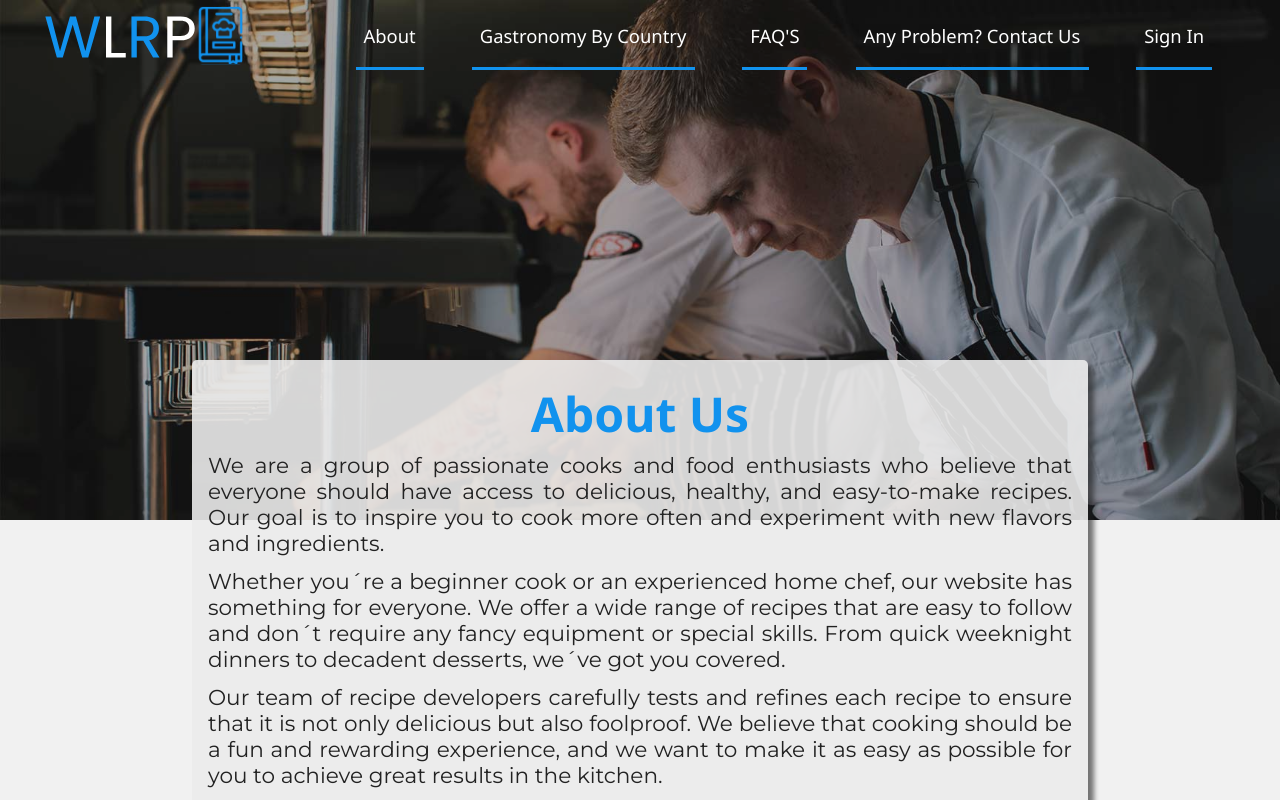
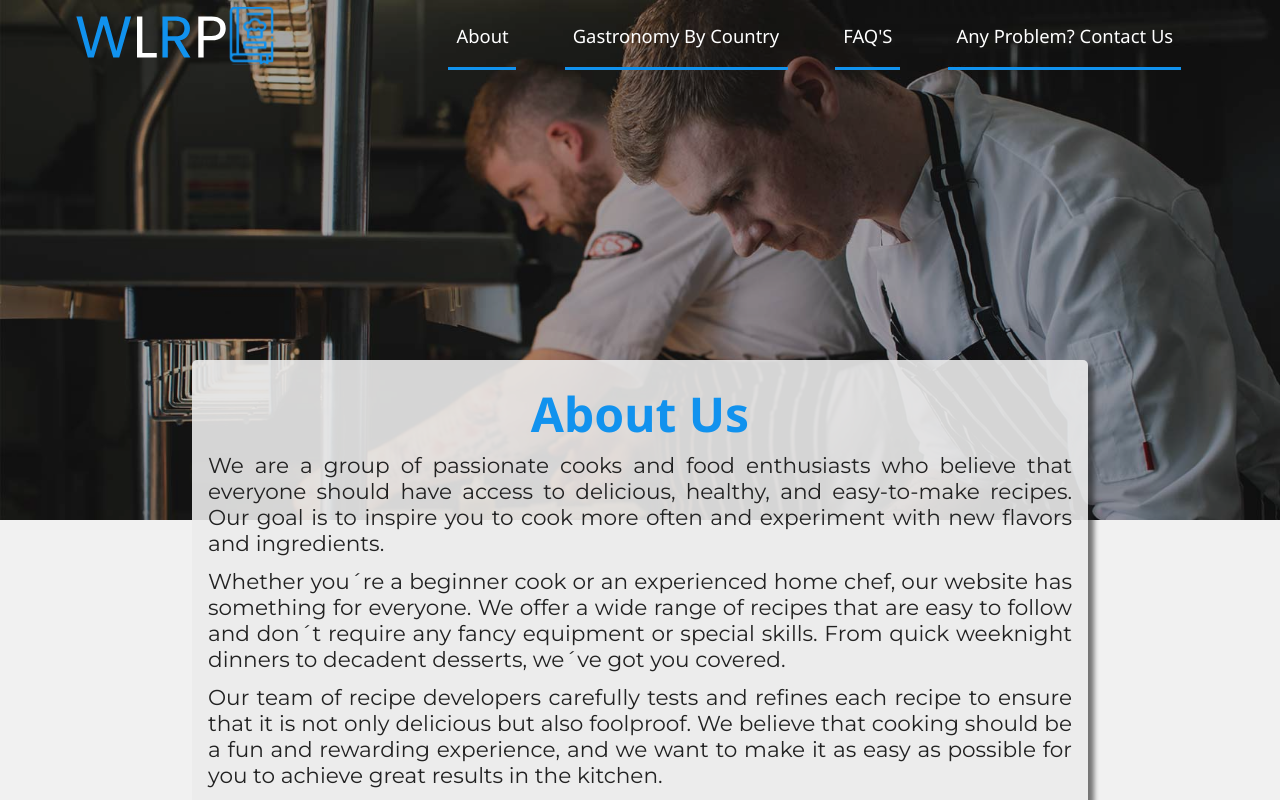
Before and after one commit to JuanWebDeveloper/WLRP, a Next.js app: page /about in a window 1280 px wide. Shown: the top 800 px of the page. Built offline with nearby package versions, Linux system fonts and the light colour scheme.

Commit message:
[FEAT] Adaptation of navigation to switch routes without the need to reload the page

```diff
--- a/views/components/shared/Navbar.tsx
+++ b/views/components/shared/Navbar.tsx
@@ -55,16 +55,13 @@ export const Navbar = () => {
           <Link href='/about'>About</Link>
         </li>
         <li>
-          <a>Gastronomy by country</a>
+          <Link href='/'>Gastronomy by country</Link>
         </li>
         <li>
-          <a>FAQ&apos;S</a>
+          <Link href='/'>FAQ&apos;S</Link>
         </li>
         <li>
-          <a>Any problem? contact us</a>
-        </li>
-        <li>
-          <a>Sign in</a>
+          <Link href='/'>Any problem? contact us</Link>
         </li>
       </ul>
     </div>
```
